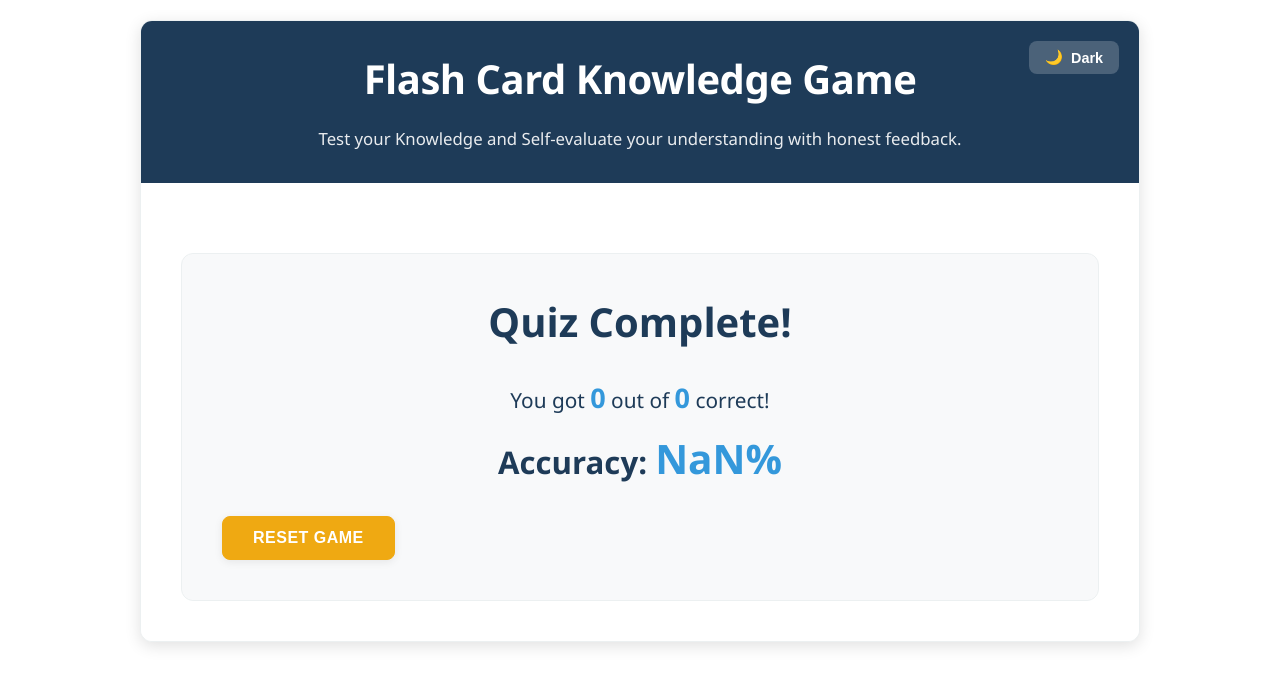
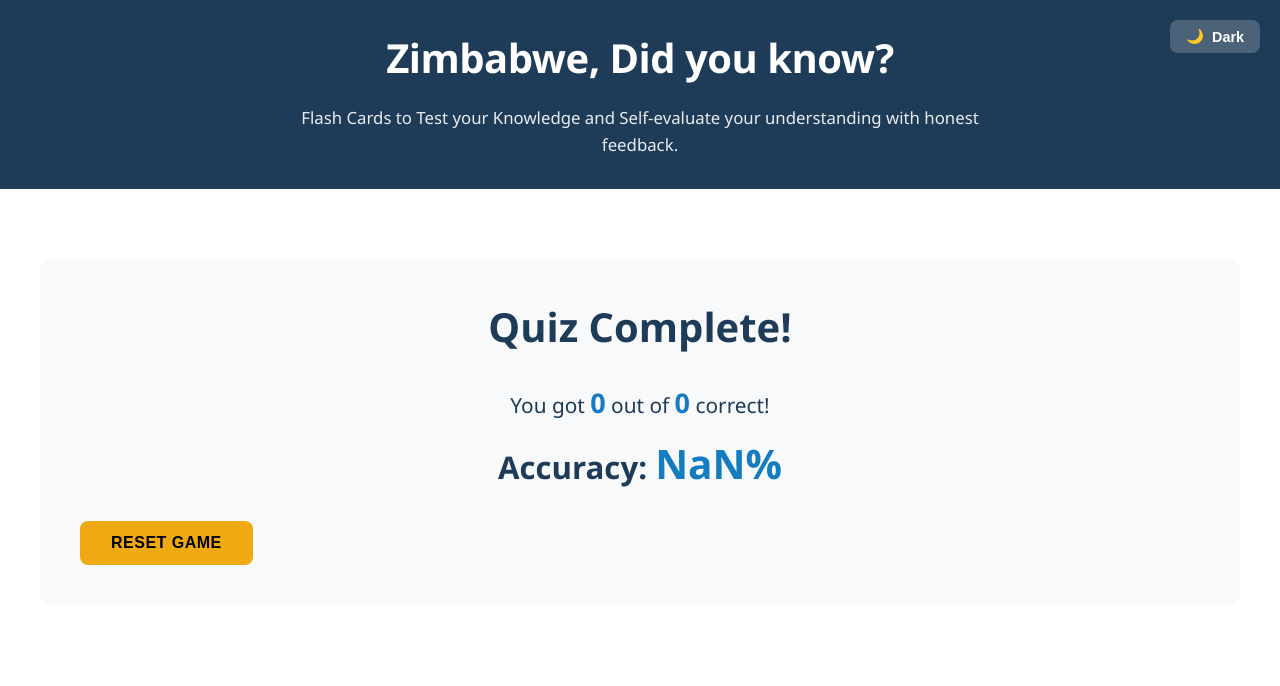
Before and after one commit to HikwaMehluli/flash-card-knowledge, a website: page index.html in a window 1280 px wide. Both pictures are taken after a click on the button "START QUIZ →". Drawn offline with Linux system fonts and the light colour scheme; no server answers.

Commit message:
Update Meta & CSS Layout

```diff
--- a/api/zimbabwe_facts.json
+++ b/api/zimbabwe_facts.json
@@ -27,7 +27,7 @@
     {
         "id": 6,
         "question": "What does the white triangle on the Zimbabwean national flag symbolize?",
-        "answer": "The white triangle symbolizes peace and the forward-moving trajectory of the nation following independence."
+        "answer": "The white triangle symbolizes peace and the forward-moving trajectory of the nation following independence in 1980."
     },
     {
         "id": 7,
@@ -37,7 +37,7 @@
     {
         "id": 8,
         "question": "What famous structural feat was accomplished entirely without mortar at the Great Zimbabwe ruins?",
-        "answer": "The Great Enclosure features massive dry-stone walls built entirely without mortar, standing up to 11 meters high."
+        "answer": "The Great Enclosure. It features massive dry-stone walls built entirely without mortar, standing up to 11 meters high."
     },
     {
         "id": 9,
@@ -47,6 +47,6 @@
     {
         "id": 10,
         "question": "How many official languages does Zimbabwe recognize in its national constitution?",
-        "answer": "Zimbabwe holds a Guinness World Record for recognizing 16 official languages under its 2013 constitution."
+        "answer": "16 official languages. Zimbabwe holds a Guinness World Record for recognizing 16 official languages under its 2013 constitution."
     }
 ]
--- a/css/style.css
+++ b/css/style.css
@@ -1,33 +1,25 @@
 /* Color Scheme - CSS Custom Properties */
 :root {
 	--primary-color: #1e3b58;
-	--secondary-color: #3498db;
+	--secondary-color: #167cc0;
 	--background-color: #ffffff;
 	--surface-color: #f8f9fa;
 	--text-primary: #1e3b58;
-	--text-secondary: #7f8c8d;
 	--border-color: #ecf0f1;
-	--shadow: 0 2px 8px rgba(0, 0, 0, 0.08);
-	--shadow-lg: 0 4px 16px rgba(0, 0, 0, 0.12);
 	--correct-color: #148e47;
 	--incorrect-color: #d34a3a;
-	--button-reset: #efa912;
 }
 
 /* Dark Mode Theme */
 :root[data-theme="dark"] {
 	--primary-color: #1e3b58;
-	--secondary-color: #3498db;
-	--background-color: #161517;
+	--secondary-color: #167cc0;
+	--background-color: #0a131d;
 	--surface-color: #2d2d2d;
 	--text-primary: #ecf0f1;
-	--text-secondary: #95a5a6;
 	--border-color: #34495e;
-	--shadow: 0 2px 8px rgba(0, 0, 0, 0.3);
-	--shadow-lg: 0 4px 16px rgba(0, 0, 0, 0.4);
 	--correct-color: #148e47;
 	--incorrect-color: #d34a3a;
-	--button-reset: #efa912;
 }
 
 /* Reset and Base Styles */
@@ -41,20 +33,15 @@ body {
 	font-family: 'Segoe UI', Tahoma, Geneva, Verdana, sans-serif;
 	background-color: var(--background-color);
 	color: var(--text-primary);
-	min-height: 100vh;
-	padding: 20px;
 	transition: background-color 0.3s ease, color 0.3s ease;
 }
 
 /* App Container */
 .app-container {
-	max-width: 1000px;
+	/* max-width: 1000px; */
 	margin: 0 auto;
 	background-color: var(--background-color);
-	border-radius: 12px;
-	box-shadow: var(--shadow-lg);
 	overflow: hidden;
-	border: 1px solid var(--border-color);
 }
 
 /* Header */
@@ -203,7 +190,6 @@ body {
 	height: 100%;
 	backface-visibility: hidden;
 	padding: 30px;
-	box-shadow: var(--shadow-lg);
 	border-radius: 12px;
 	display: flex;
 	align-items: center;
@@ -259,12 +245,10 @@ body {
 	transition: all 0.3s ease;
 	text-transform: uppercase;
 	letter-spacing: 0.5px;
-	box-shadow: var(--shadow);
 }
 
 .btn:hover:not(:disabled) {
 	transform: translateY(-2px);
-	box-shadow: var(--shadow-lg);
 }
 
 .btn:active:not(:disabled) {
@@ -299,21 +283,19 @@ body {
 .btn-next {
 	background-color: var(--secondary-color);
 	color: white;
-	border-color: var(--secondary-color);
 }
 
 .btn-next:hover:not(:disabled) {
-	background-color: #2980b9;
+	background-color: var(--primary-color);
 }
 
 .btn-reset {
-	background-color: var(--button-reset);
-	color: white;
-	border-color: var(--button-reset);
-}
+	background-color: #efa912;
+	color: black;
 
-.btn-reset:hover {
-	background-color: #e67e22;
+	&:hover {
+		background-color: #e58910;
+	}
 }
 
 /* Bottom Actions */
@@ -328,13 +310,12 @@ body {
 	background-color: var(--surface-color);
 	border-radius: 12px;
 	text-align: center;
-	border: 1px solid var(--border-color);
 	animation: slideIn 0.5s ease;
 }
 
 .game-results h2 {
 	font-size: 2.5em;
-	color: var(--primary-color);
+	color: var(--text-primary);
 	margin-bottom: 30px;
 	font-weight: 700;
 }
@@ -435,7 +416,6 @@ body {
 	border-radius: 12px;
 	max-width: 600px;
 	width: 90%;
-	box-shadow: var(--shadow-lg);
 	animation: slideIn 0.4s ease;
 }
 
--- a/index.html
+++ b/index.html
@@ -4,6 +4,8 @@
     <meta charset="UTF-8">
     <meta name="viewport" content="width=device-width, initial-scale=1.0">
     <title>Flash Card Knowledge - Quiz Game</title>
+	<meta name="description" content="A Flash Card Knowledge - Quiz Game">
+	<meta name="keywords" content="Flash Card Knowledge, Quiz Game, thatAfro, Hikwa Mehluli">
 	<link rel="stylesheet" href="./css/style.css">
 </head>
 <body>
@@ -33,8 +35,8 @@
 				<span id="theme-icon">🌙</span>
 				<span id="theme-text">Dark</span>
 			</button>
-			<h1>Flash Card Knowledge Game</h1>
-			<p class="header-description">Test your Knowledge and Self-evaluate your understanding with honest feedback.</p>
+			<h1>Zimbabwe, Did you know?</h1>
+			<p class="header-description">Flash Cards to Test your Knowledge and Self-evaluate your understanding with honest feedback.</p>
 		</header>
 
 		<!-- Main content -->
--- a/package.json
+++ b/package.json
@@ -1,6 +1,7 @@
 {
   "name": "flash-card-game",
   "version": "1.0.0",
+  "author": "Hikwa Mehluli",
   "description": "Interactive Flash Card Game with API Backend",
   "main": "server.js",
   "scripts": {
--- a/server.js
+++ b/server.js
@@ -40,7 +40,7 @@ const flashcards = [
     {
         "id": 6,
         "question": "What does the white triangle on the Zimbabwean national flag symbolize?",
-        "answer": "The white triangle symbolizes peace and the forward-moving trajectory of the nation following independence."
+        "answer": "The white triangle symbolizes peace and the forward-moving trajectory of the nation following independence in 1980."
     },
     {
         "id": 7,
@@ -50,7 +50,7 @@ const flashcards = [
     {
         "id": 8,
         "question": "What famous structural feat was accomplished entirely without mortar at the Great Zimbabwe ruins?",
-        "answer": "The Great Enclosure features massive dry-stone walls built entirely without mortar, standing up to 11 meters high."
+        "answer": "The Great Enclosure. It features massive dry-stone walls built entirely without mortar, standing up to 11 meters high."
     },
     {
         "id": 9,
@@ -60,7 +60,7 @@ const flashcards = [
     {
         "id": 10,
         "question": "How many official languages does Zimbabwe recognize in its national constitution?",
-        "answer": "Zimbabwe holds a Guinness World Record for recognizing 16 official languages under its 2013 constitution."
+        "answer": "16 official languages. Zimbabwe holds a Guinness World Record for recognizing 16 official languages under its 2013 constitution."
     }
 ];
 
```
